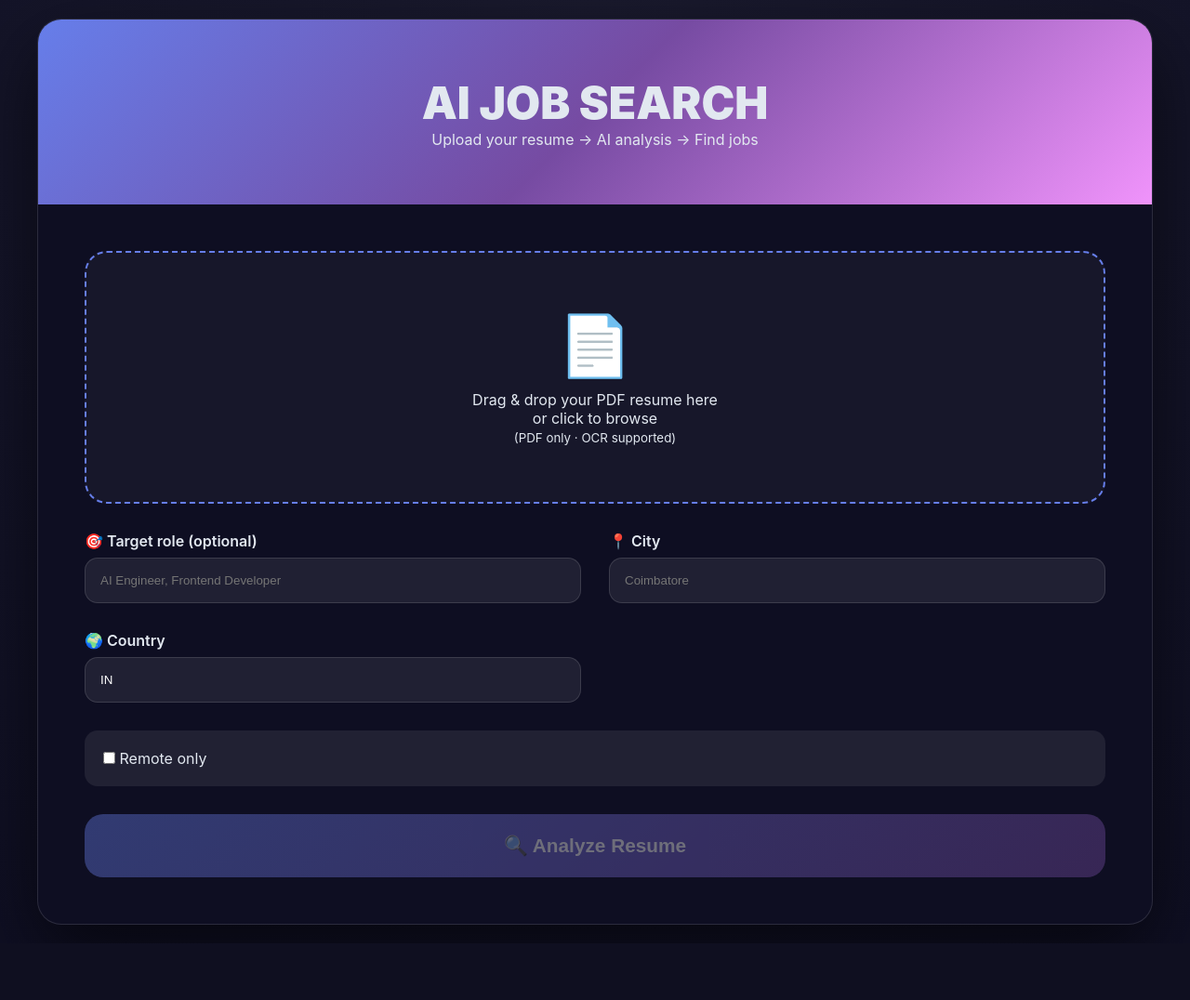
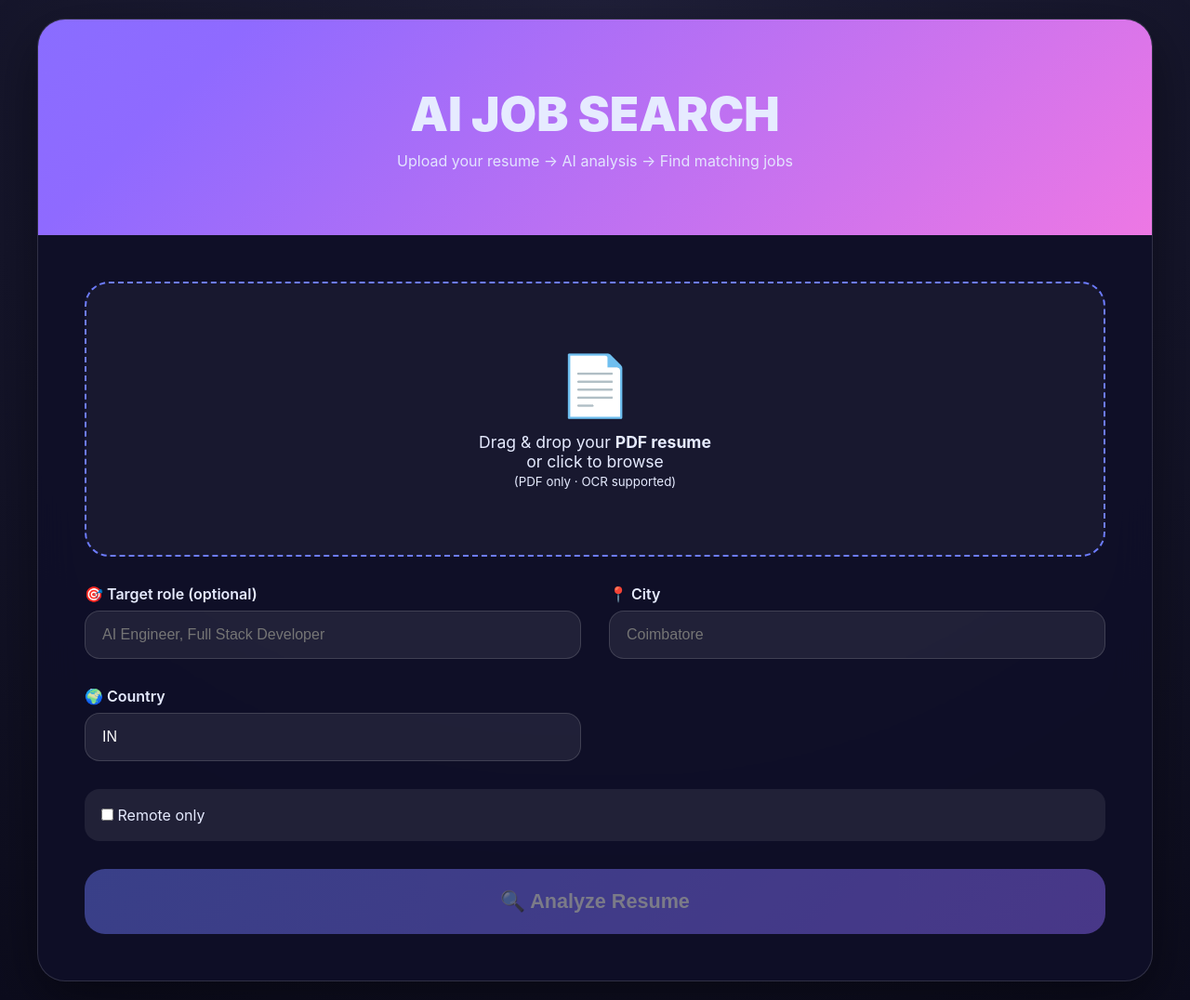
Before and after one commit to SANJAI-s0/AI_Resume_Analyzer_and_Job_Search_Assistant, a Flask app: page / in a window 1280 px wide. Shown: the whole page at 93% size. Before the commit the page ends 1001 px from the top, so only its background shows below. Run offline with Flask 3, Linux system fonts and the light colour scheme.

Commit message:
refactor(ui): modernize layout, visuals, and upload experience

```diff
--- a/static/css/style.css
+++ b/static/css/style.css
@@ -1,10 +1,12 @@
 :root {
-    --primary: #667eea;
-    --secondary: #764ba2;
-    --accent: #f093fb;
+    --primary: #6d7cff;
+    --secondary: #8f6aff;
+    --accent: #ff7adf;
     --success: #10b981;
-    --glass: rgba(255,255,255,0.08);
-    --border: rgba(255,255,255,0.12);
+    --glass: rgba(255, 255, 255, 0.08);
+    --border: rgba(255, 255, 255, 0.14);
+    --shadow-soft: 0 20px 60px rgba(0,0,0,.45);
+    --shadow-hover: 0 35px 90px rgba(109,124,255,.55);
 }
 
 * {
@@ -13,37 +15,68 @@
     box-sizing: border-box;
 }
 
+html {
+    scroll-behavior: smooth;
+}
+
 body {
-    font-family: Inter, system-ui, sans-serif;
-    background: radial-gradient(circle at top, #1a1a2e, #0f0f23);
+    font-family: "Inter", system-ui, sans-serif;
+    background:
+        radial-gradient(circle at top, #20203a, #0c0c1d);
+    color: #e6ebff;
     min-height: 100vh;
     padding: 20px;
-    color: #e2e8f0;
 }
 
+/* =========================
+   Main Container
+========================= */
 .container {
     max-width: 1200px;
     margin: auto;
-    background: rgba(15, 15, 35, 0.97);
-    border-radius: 26px;
+    background: rgba(15, 15, 40, 0.95);
+    border-radius: 30px;
     overflow: hidden;
-    box-shadow: 0 30px 80px rgba(0,0,0,.6);
     border: 1px solid var(--border);
+    box-shadow: var(--shadow-soft);
+    backdrop-filter: blur(20px);
 }
 
-/* Header */
+/* =========================
+   Header
+========================= */
 .header {
-    padding: 60px 30px;
+    padding: 70px 30px;
     text-align: center;
-    background: linear-gradient(135deg, var(--primary), var(--secondary), var(--accent));
+    background: linear-gradient(
+        135deg,
+        var(--primary),
+        var(--secondary),
+        var(--accent)
+    );
+    background-size: 200% 200%;
+    animation: gradientShift 12s ease infinite;
 }
 
 .header h1 {
-    font-size: 3rem;
+    font-size: 3.2rem;
     font-weight: 900;
 }
 
-/* Form */
+.header p {
+    margin-top: 10px;
+    opacity: .95;
+}
+
+@keyframes gradientShift {
+    0% { background-position: 0% 50%; }
+    50% { background-position: 100% 50%; }
+    100% { background-position: 0% 50%; }
+}
+
+/* =========================
+   Form
+========================= */
 .form-section {
     padding: 50px;
 }
@@ -54,79 +87,123 @@ body {
     gap: 30px;
 }
 
-/* Upload */
+/* =========================
+   Upload Area
+========================= */
 .upload-area {
     grid-column: 1 / -1;
-    padding: 60px;
-    border-radius: 24px;
+    padding: 70px;
+    border-radius: 26px;
     border: 2px dashed var(--primary);
     text-align: center;
     cursor: pointer;
-    transition: 0.3s;
     background: rgba(255,255,255,.04);
+    transition: .35s ease;
+    position: relative;
+}
+
+.upload-area:hover {
+    transform: translateY(-4px);
+    background: rgba(109,124,255,.12);
 }
 
 .upload-area.dragover {
-    background: rgba(102,126,234,.2);
+    background: rgba(109,124,255,.22);
     transform: scale(1.02);
+}
+
+.upload-area.uploaded {
+    border-color: var(--success);
+    background: rgba(16,185,129,.15);
 }
 
 .upload-icon {
     font-size: 4rem;
-    margin-bottom: 10px;
+    margin-bottom: 12px;
 }
 
+#upload-text {
+    font-size: 1.1rem;
+}
+
+/* =========================
+   Inputs
+========================= */
 .input-group label {
+    display: block;
     font-weight: 600;
     margin-bottom: 8px;
-    display: block;
 }
 
 input[type="text"] {
     width: 100%;
-    padding: 16px;
-    border-radius: 14px;
+    padding: 16px 18px;
+    border-radius: 16px;
     border: 1px solid var(--border);
     background: var(--glass);
-    color: white;
+    color: #fff;
+    font-size: 1rem;
 }
 
-/* Checkbox */
+input[type="text"]:focus {
+    outline: none;
+    border-color: var(--primary);
+    box-shadow: 0 0 0 3px rgba(109,124,255,.3);
+}
+
+/* =========================
+   Checkbox
+========================= */
 .checkbox-group {
     grid-column: 1 / -1;
-    padding: 20px;
+    padding: 18px;
     background: var(--glass);
-    border-radius: 14px;
+    border-radius: 16px;
 }
 
-/* Button */
+/* =========================
+   Button
+========================= */
 .analyze-btn {
     grid-column: 1 / -1;
     padding: 22px;
-    font-size: 1.3rem;
-    font-weight: 800;
-    border-radius: 20px;
+    font-size: 1.35rem;
+    font-weight: 900;
+    border-radius: 22px;
     border: none;
-    background: linear-gradient(135deg, var(--primary), var(--secondary));
     color: white;
     cursor: pointer;
+    background: linear-gradient(
+        135deg,
+        var(--primary),
+        var(--secondary)
+    );
+    transition: .35s ease;
+}
+
+.analyze-btn:hover:not(:disabled) {
+    transform: translateY(-4px);
+    box-shadow: var(--shadow-hover);
 }
 
 .analyze-btn:disabled {
-    opacity: 0.4;
+    opacity: .45;
+    cursor: not-allowed;
 }
 
-/* Loading */
+/* =========================
+   Loading
+========================= */
 .loading {
     display: none;
     text-align: center;
-    padding: 80px;
+    padding: 90px;
 }
 
 .spinner {
     width: 70px;
     height: 70px;
-    border: 5px solid rgba(255,255,255,.2);
+    border: 6px solid rgba(255,255,255,.2);
     border-top-color: var(--primary);
     border-radius: 50%;
     animation: spin 1s linear infinite;
--- a/static/js/app.js
+++ b/static/js/app.js
@@ -27,21 +27,22 @@ fileInput.addEventListener("change", () => {
     }
 
     uploadText.innerHTML = `✅ ${file.name}`;
+    uploadArea.classList.add("uploaded");
     analyzeBtn.disabled = false;
 });
 
 /* =========================
    Drag & Drop
 ========================= */
-["dragenter", "dragover"].forEach(event => {
-    uploadArea.addEventListener(event, e => {
+["dragenter", "dragover"].forEach(evt => {
+    uploadArea.addEventListener(evt, e => {
         e.preventDefault();
         uploadArea.classList.add("dragover");
     });
 });
 
-["dragleave", "drop"].forEach(event => {
-    uploadArea.addEventListener(event, e => {
+["dragleave", "drop"].forEach(evt => {
+    uploadArea.addEventListener(evt, e => {
         e.preventDefault();
         uploadArea.classList.remove("dragover");
     });
@@ -56,6 +57,7 @@ uploadArea.addEventListener("drop", e => {
 
     fileInput.files = e.dataTransfer.files;
     uploadText.innerHTML = `✅ ${file.name}`;
+    uploadArea.classList.add("uploaded");
     analyzeBtn.disabled = false;
 });
 
@@ -64,6 +66,8 @@ uploadArea.addEventListener("drop", e => {
 ========================= */
 analyzeBtn.addEventListener("click", async () => {
     if (!fileInput.files.length) return;
+
+    analyzeBtn.disabled = true;
 
     const formData = new FormData();
     formData.append("resume", fileInput.files[0]);
@@ -84,9 +88,7 @@ analyzeBtn.addEventListener("click", async () => {
             body: formData
         });
 
-        if (!res.ok) {
-            throw new Error("Analysis failed");
-        }
+        if (!res.ok) throw new Error("Analysis failed");
 
         const data = await res.json();
         renderResults(data);
@@ -97,6 +99,7 @@ analyzeBtn.addEventListener("click", async () => {
         window.location.reload();
     } finally {
         loading.style.display = "none";
+        analyzeBtn.disabled = false;
     }
 });
 
@@ -106,13 +109,13 @@ analyzeBtn.addEventListener("click", async () => {
 function renderResults(data) {
     results.style.display = "block";
 
-    /* Analysis */
     analysisGrid.innerHTML = `
         <div class="analysis-card">
             <div class="role-badge">💯 Score: ${data.resume_score ?? 0}%</div>
             <h3>${data.analysis?.role || "Professional"}</h3>
             <p>${data.analysis?.summary || "Profile analyzed successfully."}</p>
         </div>
+
         <div class="analysis-card">
             <h3>Skills</h3>
             <div class="skills-tags">
@@ -123,7 +126,6 @@ function renderResults(data) {
         </div>
     `;
 
-    /* Jobs */
     if (!data.jobs || data.jobs.length === 0) {
         jobsGrid.innerHTML = `
             <div class="job-card">
@@ -131,21 +133,21 @@ function renderResults(data) {
                 <p>Try a different role or city.</p>
             </div>
         `;
-        return;
-    }
-
+    } else {
         jobsGrid.innerHTML = data.jobs.map(job => `
             <div class="job-card">
                 <h3>${job.title || "Job Role"}</h3>
                 <p>${job.company || "Company"} • ${job.location || ""}</p>
-
                 ${
                     job.url && job.url.startsWith("http")
-                    ? `<a class="job-link" href="${job.url}" target="_blank" rel="noopener noreferrer">View Job</a>`
+                        ? `<a class="job-link" href="${job.url}" target="_blank">View Job</a>`
                         : `<span style="opacity:.6">Job link unavailable</span>`
                 }
             </div>
         `).join("");
+    }
+
+    results.scrollIntoView({ behavior: "smooth" });
 }
 
 /* =========================
--- a/templates/index.html
+++ b/templates/index.html
@@ -1,82 +1,133 @@
 <!DOCTYPE html>
 <html lang="en">
 <head>
-    <meta charset="UTF-8">
+    <meta charset="UTF-8" />
     <title>AI Resume Analyzer & Job Finder</title>
-    <meta name="viewport" content="width=device-width, initial-scale=1.0">
+    <meta name="viewport" content="width=device-width, initial-scale=1.0" />
 
     <!-- CSS -->
-    <link rel="stylesheet" href="{{ url_for('static', filename='css/style.css') }}">
+    <link
+        rel="stylesheet"
+        href="{{ url_for('static', filename='css/style.css') }}"
+    />
 </head>
 <body>
 
 <div class="container">
 
+    <!-- ================= HEADER ================= -->
     <header class="header">
         <h1>AI JOB SEARCH</h1>
-        <p>Upload your resume → AI analysis → Find jobs</p>
+        <p>Upload your resume → AI analysis → Find matching jobs</p>
     </header>
 
-    <!-- ================= FORM ================= -->
+    <!-- ================= FORM SECTION ================= -->
     <section class="form-section" id="form-section">
 
         <div class="form-grid">
 
-            <!-- Drag & Drop Upload -->
+            <!-- Upload -->
             <div class="upload-area" id="upload-area">
                 <div class="upload-icon">📄</div>
-                <p id="upload-text">Drag & drop your PDF resume here<br>or click to browse</p>
+
+                <p id="upload-text">
+                    Drag & drop your <strong>PDF resume</strong><br />
+                    or click to browse
+                </p>
+
                 <small>(PDF only · OCR supported)</small>
-                <input type="file" id="resume-file" accept=".pdf" hidden>
+
+                <input
+                    type="file"
+                    id="resume-file"
+                    accept=".pdf"
+                    hidden
+                />
             </div>
 
+            <!-- Target Role -->
             <div class="input-group">
-                <label>🎯 Target role (optional)</label>
-                <input type="text" id="desired-role" placeholder="AI Engineer, Frontend Developer">
+                <label for="desired-role">🎯 Target role (optional)</label>
+                <input
+                    type="text"
+                    id="desired-role"
+                    placeholder="AI Engineer, Full Stack Developer"
+                />
             </div>
 
+            <!-- City -->
             <div class="input-group">
-                <label>📍 City</label>
-                <input type="text" id="city" placeholder="Coimbatore">
+                <label for="city">📍 City</label>
+                <input
+                    type="text"
+                    id="city"
+                    placeholder="Coimbatore"
+                />
             </div>
 
+            <!-- Country -->
             <div class="input-group">
-                <label>🌍 Country</label>
-                <input type="text" id="country" value="IN">
+                <label for="country">🌍 Country</label>
+                <input
+                    type="text"
+                    id="country"
+                    value="IN"
+                />
             </div>
 
+            <!-- Remote -->
             <div class="checkbox-group">
                 <label class="checkbox-item">
-                    <input type="checkbox" id="remote-only">
+                    <input type="checkbox" id="remote-only" />
                     Remote only
                 </label>
             </div>
 
-            <button class="analyze-btn" id="analyze-btn" disabled>
+            <!-- Submit -->
+            <button
+                class="analyze-btn"
+                id="analyze-btn"
+                disabled
+            >
                 🔍 Analyze Resume
             </button>
+
         </div>
 
-        <!-- Loading -->
+        <!-- ================= LOADING ================= -->
         <div class="loading" id="loading">
             <div class="spinner"></div>
-            <p>Analyzing resume… matching jobs…</p>
+            <p>
+                Analyzing resume…<br />
+                Extracting skills… matching jobs…
+            </p>
         </div>
 
     </section>
 
-    <!-- ================= RESULTS ================= -->
+    <!-- ================= RESULTS SECTION ================= -->
     <section class="results" id="results">
+
+        <!-- Analysis -->
         <div class="analysis-grid" id="analysis-grid"></div>
+
+        <!-- Jobs -->
         <div class="jobs-grid" id="jobs-grid"></div>
 
-        <button class="analyze-btn reset-btn" id="reset-btn">
+        <!-- Reset -->
+        <button
+            class="analyze-btn reset-btn"
+            id="reset-btn"
+        >
             🔄 Analyze Another Resume
         </button>
+
     </section>
 
 </div>
 
+<!-- JS -->
 <script src="{{ url_for('static', filename='js/app.js') }}"></script>
+
 </body>
 </html>
```
Also changed, not shown: other parts of static/css/style.css (+67 -25 lines), database/app.db (added). Lines whose indentation alone changed are shown as unchanged.
